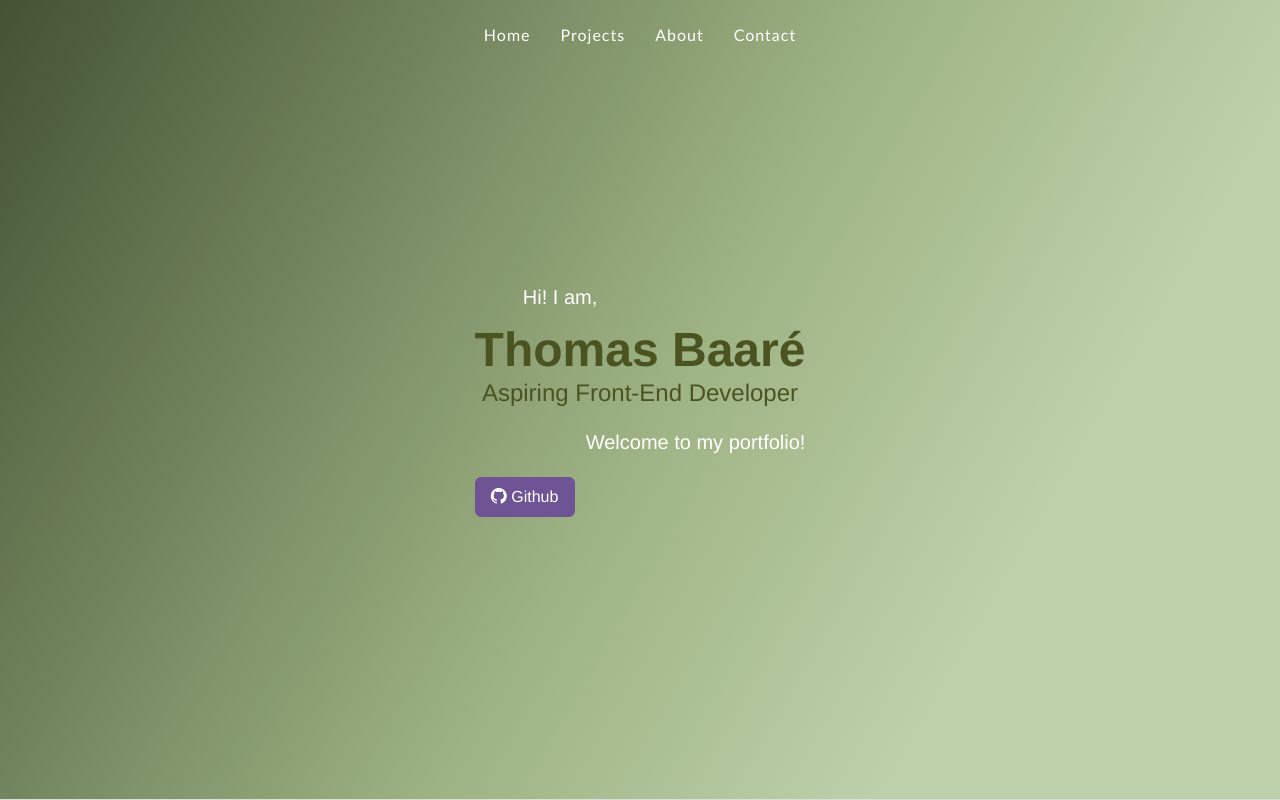
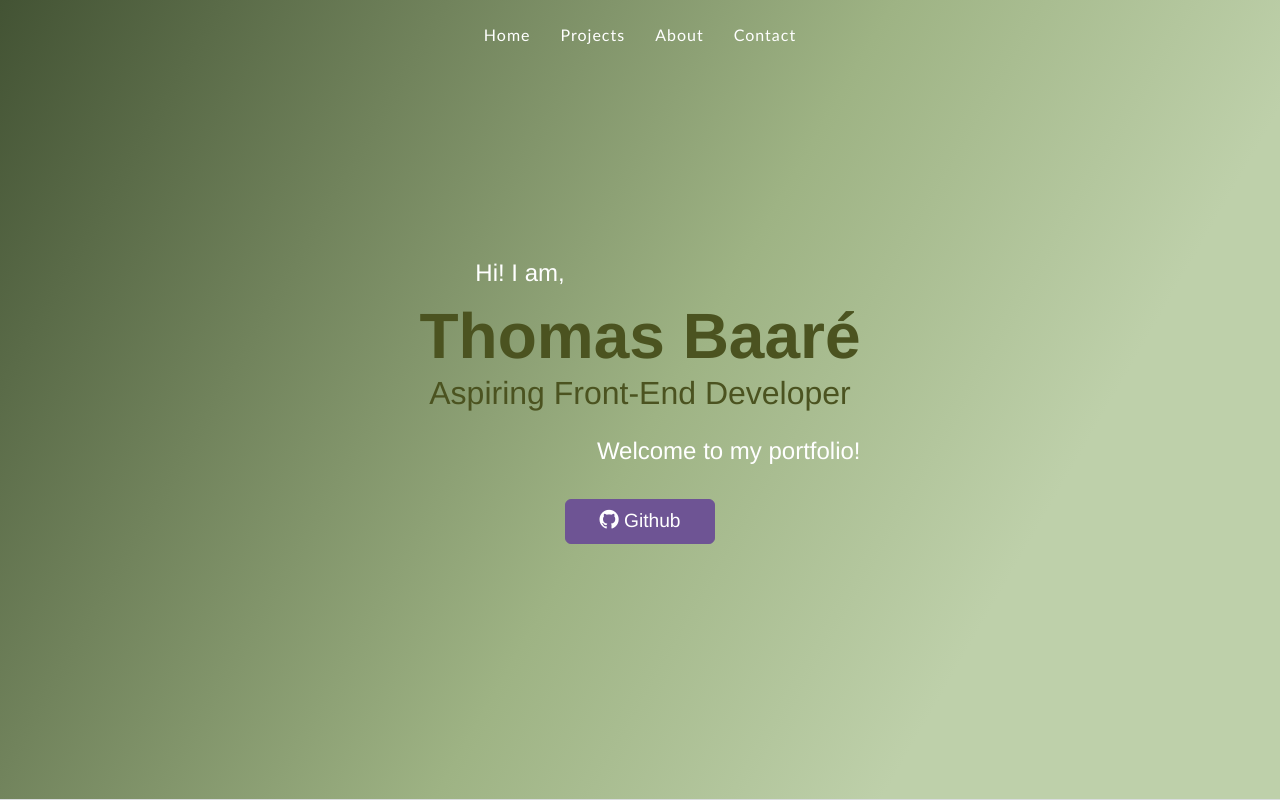
Before and after one commit to GitThomasP/Portfolio, a React (Vite) app: page /home in a window 1280 px wide. Shown: the top 800 px of the page. Built offline with nearby package versions, Linux system fonts and the light colour scheme.

Commit message:
Updated Header CSS

```diff
--- a/src/components/Header/Header.css
+++ b/src/components/Header/Header.css
@@ -11,23 +11,12 @@ header {
   header h1 {
     margin: 0;
     font-family: "Helvetica Neue", sans-serif;
-    font-size: 3rem;
+    font-size: 4rem;
     color: #4B5320;
     padding-bottom: 0;
-    padding-top: 0.2em;
+    padding-top: 0.1em;
   }
 
-  header .anchor-text {
-    text-align: right;
-  }
-
-  .title-handle {
-    color: black;
-    font-size: 1.5rem;
-    font-family: "Helvetica Neue", sans-serif;
-    color: #4B5320;
-    margin-bottom: 20px;
-  }
   header p {
     margin: 0;
     font-size: 1.25rem;
@@ -36,13 +25,14 @@ header {
 
 
   .git-btn {
-    width: 100px;
-    height: 40px;
-    float: left;
+    width: 150px;
+    height: 45px;
     margin-top: 20px;
     background-color: #6e5494;
     color: white;
     border-color: #6e5494;
+    margin-top: 30px;
+    font-size: 1.2rem;
 
   }
 
@@ -63,6 +53,22 @@ header {
     justify-content: center;
   }
 
+  .title-text, .anchor-text {
+    font-size: 1.5rem;
+  }
+
   .title-text {
-    margin-right: 10rem;
+    margin-right: 15rem;
   }
+
+  .anchor-text {
+    text-align: right;
+  }
+
+  .title-handle {
+    color: black;
+    font-size: 2rem;
+    font-family: "Helvetica Neue", sans-serif;
+    color: #4B5320;
+    margin-bottom: 20px;
+  }
```
